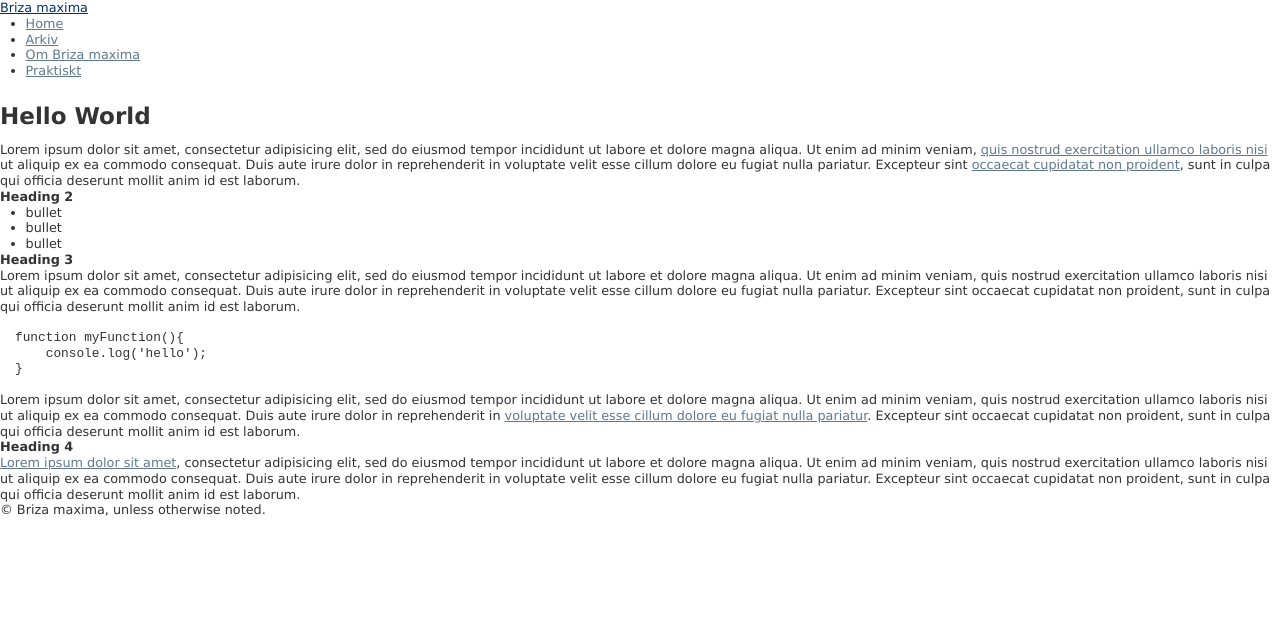
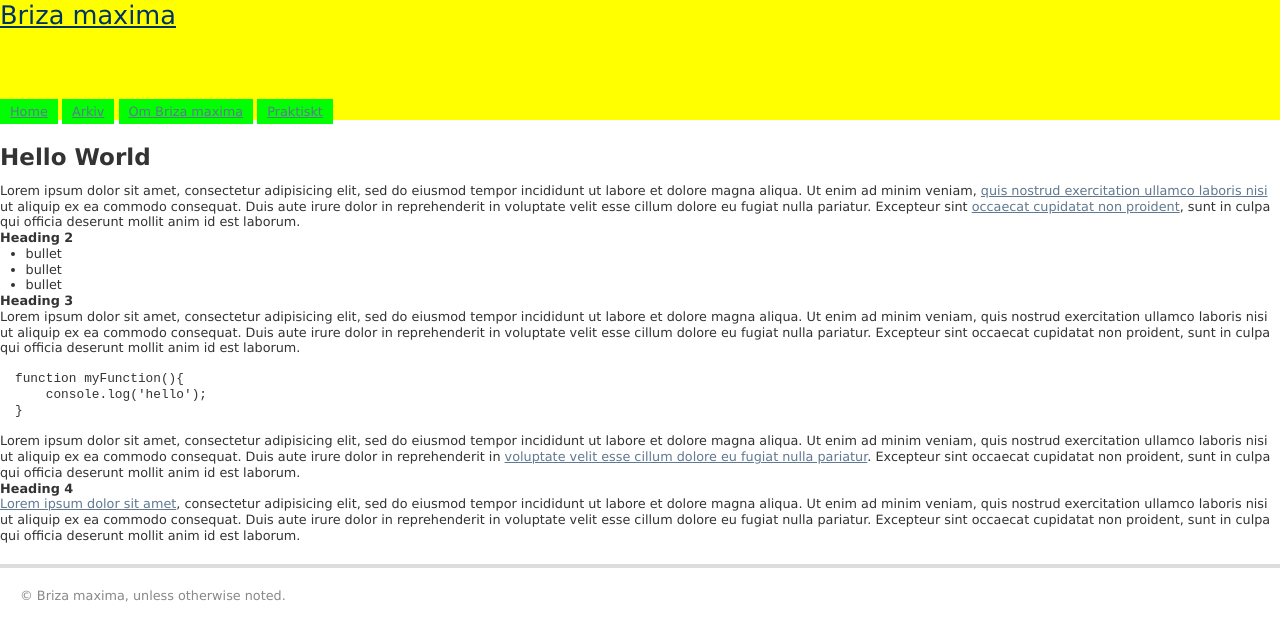
Before and after one commit to briza/briza.se, a Jekyll site: the page built from index.md, in a window 1280 px wide. Shown: the top 641 px of the page. Built offline with Jekyll 4.4.1, drawn with Linux system fonts in a browser that asks for light colours; Markdown is read by kramdown in place of the engine named in the settings.

Commit message:
Adding some style

```diff
--- a/stylesheets/style.css
+++ b/stylesheets/style.css
@@ -170,10 +170,54 @@ a:hover { color: #036; }
 /**
  * Primary styles
  *
- * Author:
+ * Author: Morgan Roderick
  */
 
+header {
+    position: relative;
+    height: 120px;
+    margin: 0;
+    padding: 0;
+    background: yellow;
+}
 
+    header a.home {
+        position: absolute;
+        top: 0;
+        left: 0;
+        font-size: 2em;
+    }
+
+    header ul {
+        margin: 0;
+        padding: 0;
+        position: absolute;
+        bottom: 0;
+        left: 0;
+        list-style-type: none;
+    }
+
+        header ul li {
+            display: inline-block;
+            margin: 0;
+            padding: 0;
+        }
+
+            header ul li a {
+                background: lime;
+                padding: 5px 10px;
+            }
+
+#main {
+    font-size: 1em;
+}
+
+footer {
+    color: #888;
+    margin: 20px 0 0;
+    border-top: 4px solid #ddd;
+    padding: 20px;
+}
 
 
 
```
